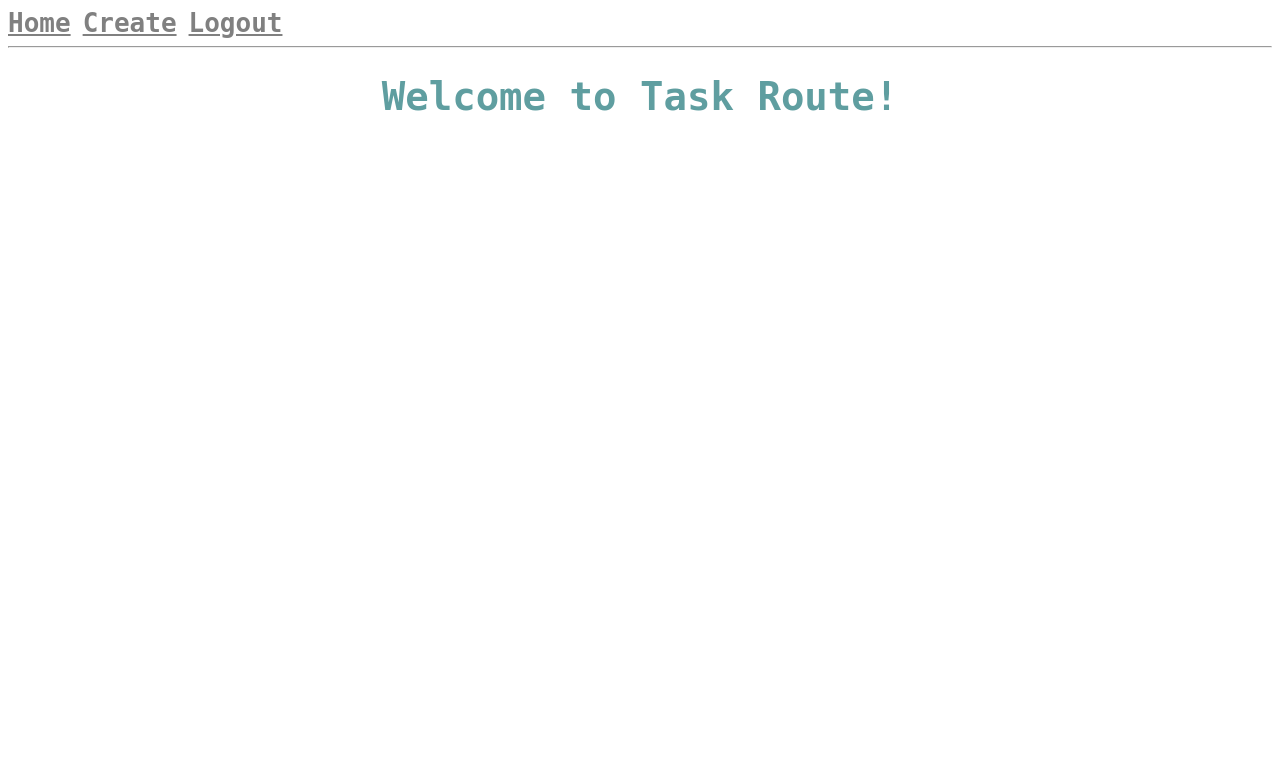
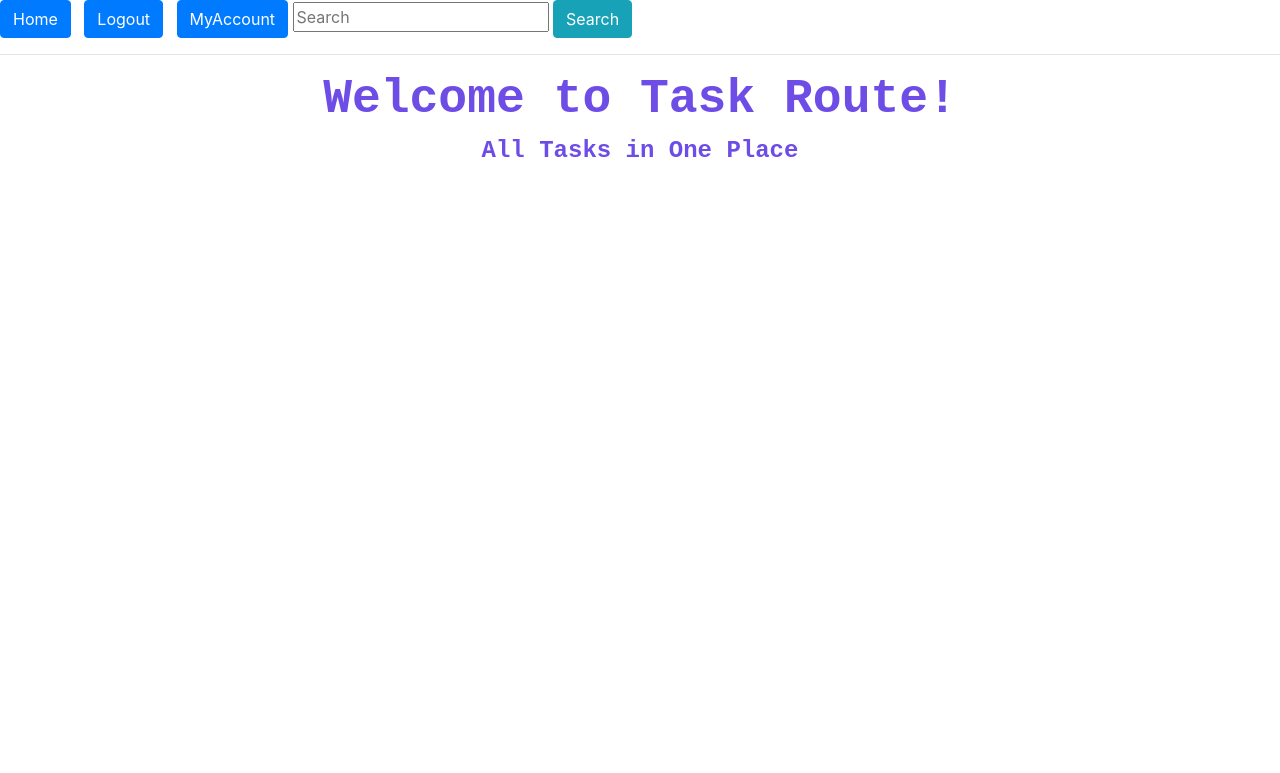
Before and after one commit to wilsonzhang6/CMPE-131-Grp10, a Flask app: page / in a window 1280 px wide. Shown: the top 773 px of the page. Run offline with Flask 2, Linux system fonts and the light colour scheme; the visitor is signed in with stand-in values (Sample User, id 1); data comes from the database, SQL or seed files in the repository; some libraries are stand-ins or nearby versions.

Commit message:
minor changes

```diff
--- /dev/null
+++ b/app/static/css/styles.css
@@ -0,0 +1,5 @@
+body {
+    font-style: 'Segoe UI', 'Open Sans', 'Helvetica';
+    margin: 20px;
+    background-color: black;
+  }
--- a/app/templates/base.html
+++ b/app/templates/base.html
@@ -1,31 +1,38 @@
+<!DOCTYPE html>
 <html>
     <head>
-        {% if title %}
-        <title>{{ title }} - Task Route</title>
-        {% else %}
-        <title>Task Route</title>
-        {% endif %}
+      <link rel="stylesheet" href="{{ url_for('static',filename='css/styles.css') }}">
+      <link rel="stylesheet" href="https://stackpath.bootstrapcdn.com/bootstrap/4.3.1/css/bootstrap.min.css" integrity="sha384-ggOyR0iXCbMQv3Xipma34MD+dH/1fQ784/j6cY/iJTQUOhcWr7x9JvoRxT2MZw1T" crossorigin="anonymous">
+      <script src="https://stackpath.bootstrapcdn.com/bootstrap/4.3.1/js/bootstrap.min.js" integrity="sha384-JjSmVgyd0p3pXB1rRibZUAYoIIy6OrQ6VrjIEaFf/nJGzIxFDsf4x0xIM+B07jRM" crossorigin="anonymous"></script>
+      {% if title %}
+      <title>{{ title }} - Task Route</title>
+      {% else %}
+      <title>Task Route</title>
+      {% endif %}
     </head>
 
+
     <body>
-      <style>
-      a{
-          font-size: 200%;
-          font-family: monospace;
-          color:gray;
-      }
-      </style>
-      <a href="{{url_for('home') }}"><b>Home</b></a>
+      <a href="{{url_for('home') }}"><b class="btn btn-primary">Home</b></a>
       &nbsp;
-      <a href="{{url_for('createroutine')}}"><b>Create</b></a>
+
+    <!--  <a href="{{url_for('create')}}"><b class="btn btn-primary">Create Routine</b></a>
       &nbsp;
+    -->
 
      <!-- <a href="{{ url_for('index') }}">Homeee</a> -->
       {% if current_user.is_anonymous %}
-      <a href="{{ url_for('login') }}"><b>Login</b></a>
+      <a href="{{ url_for('login') }}"><b class="btn btn-primary">Login</b></a>
+      &nbsp;
+      <input type="text" class="form-comtrol" placeholder="Search">
+      <b class="btn btn-info">Search</b>
       &nbsp;
       {% else %}
-      <a href="{{ url_for('logout') }}"><b>Logout</b></a>
+      <a href="{{ url_for('logout') }}"><b class="btn btn-primary">Logout</b></a>
+      &nbsp;
+      <a href="{{url_for('myAccount') }}"<b class="btn btn-primary">MyAccount</b></a>
+      <input type="text" class="form-comtrol" placeholder="Search">
+      <b class="btn btn-info">Search</b>
       &nbsp;
       {% endif %}
       <!--<a href=" {{url_for('register') }}"><b>Create an Account!</b></a> -->
--- a/app/templates/home.html
+++ b/app/templates/home.html
@@ -7,21 +7,51 @@
 
 <style>
 h1 {
-    color:cadetblue;
+    color:rgb(110, 77, 231);
     /*align-items:  center; */
+    font-weight: bold;
     text-align: center;
-    font-family:monospace;
     font-size: 300%;
+    font-family:'Courier New', Courier, monospace;
+}
+h2{
+    color: rgb(110, 77, 231);
+    text-align: center;
+    font-weight: bold;
+    font-size:150%;
+    font-family:'Courier New', Courier, monospace;
 
 }
+/*
+body{
+    // background-image: url(https://www.123freevectors.com/wp-content/original/113361-turquoise-blurred-background-vector.jpg);
+      //background-image: url(https://www.123freevectors.com/wp-content/original/110373-beige-and-red-blurred-background-vector.jpg);
 
+        background-image: url(http://wallpaperping.com/wp-content/uploads/2018/10/download.png);
+        background-repeat: no-repeat;
+        background-size: 100em;
+    }
+#homepage{
+
+    background-image:
+    url(https://cdn4.iconfinder.com/data/icons/household-tasks-flat/272/household-chores-task-laundry-dry-clothes-hang-512.png),
+    url(https://timedotcom.files.wordpress.com/2015/02/runner-exercise.jpg);
+    background-position: right, left;
+    background-repeat: no-repeat,no-repeat, no-repeat;
+    background-size: contain;
+}*/
+/*    background-image: url(https://img-s-msn-com.akamaized.net/tenant/amp/entityid/AAFAjK9.img?h=630&w=1200&m=6&q=60&o=t&l=f&f=jpg&x=1060&y=1065);
+*/
 <body>
    /*current_user is a property of flask-login */
-    <h1>Hi, {{ current_user.username }}!</h1>
+     <h1>Hi, {{ current_user.username }}!</h1>
     {% for post in posts %}
-    <div><p>{{ post.author.username }} says: <b>{{ post.body }}</b></p></div>
+    <div><p>{{ post.head }}</b></p></div>
     {% endfor %}
 </style>
+<div id="homepage">
 <h1>Welcome to Task Route! </h1>
+<h2>All Tasks in One Place</h2>
+</div>
 </body>
 {% endblock %}
--- a/app/templates/login.html
+++ b/app/templates/login.html
@@ -4,9 +4,9 @@
 
 
     <body>
-    <p style="font-family:monospace">New User? <a href="{{ url_for('register') }}"><button style="font-family: monospace">Create an Account</button></a></p>
-        <h1 style="font-family: monospace">Sign In</h1>
-        <form action="" method="post" novalidate style="font-family: monospace">
+    <p>New User? <a href="{{ url_for('register') }}"><button class="btn btn-primary">Create an Account</button></a></p>
+        <h1>Sign In</h1>
+        <form action="" method="post" novalidate>
             {{ form.hidden_tag() }}
             <p>
                 {{ form.username.label }}<br>
--- a/app/templates/register.html
+++ b/app/templates/register.html
@@ -2,8 +2,8 @@
 
 {% block content %}
 
-    <h1 style="font-family: monospace; color: chocolate; align-content: center">Register</h1>
-    <form action="" method="post" style="font-family: monospace">
+    <h1 style="color: chocolate; align-content: center">Register</h1>
+    <form action="" method="post">
         {{ form.hidden_tag() }}
         <p>
             {{ form.username.label }}<br>
```
Also changed, not shown: app/templates/index.html (+9 -2 lines), app/templates/myAccount.html (added, +14 -0 lines).
